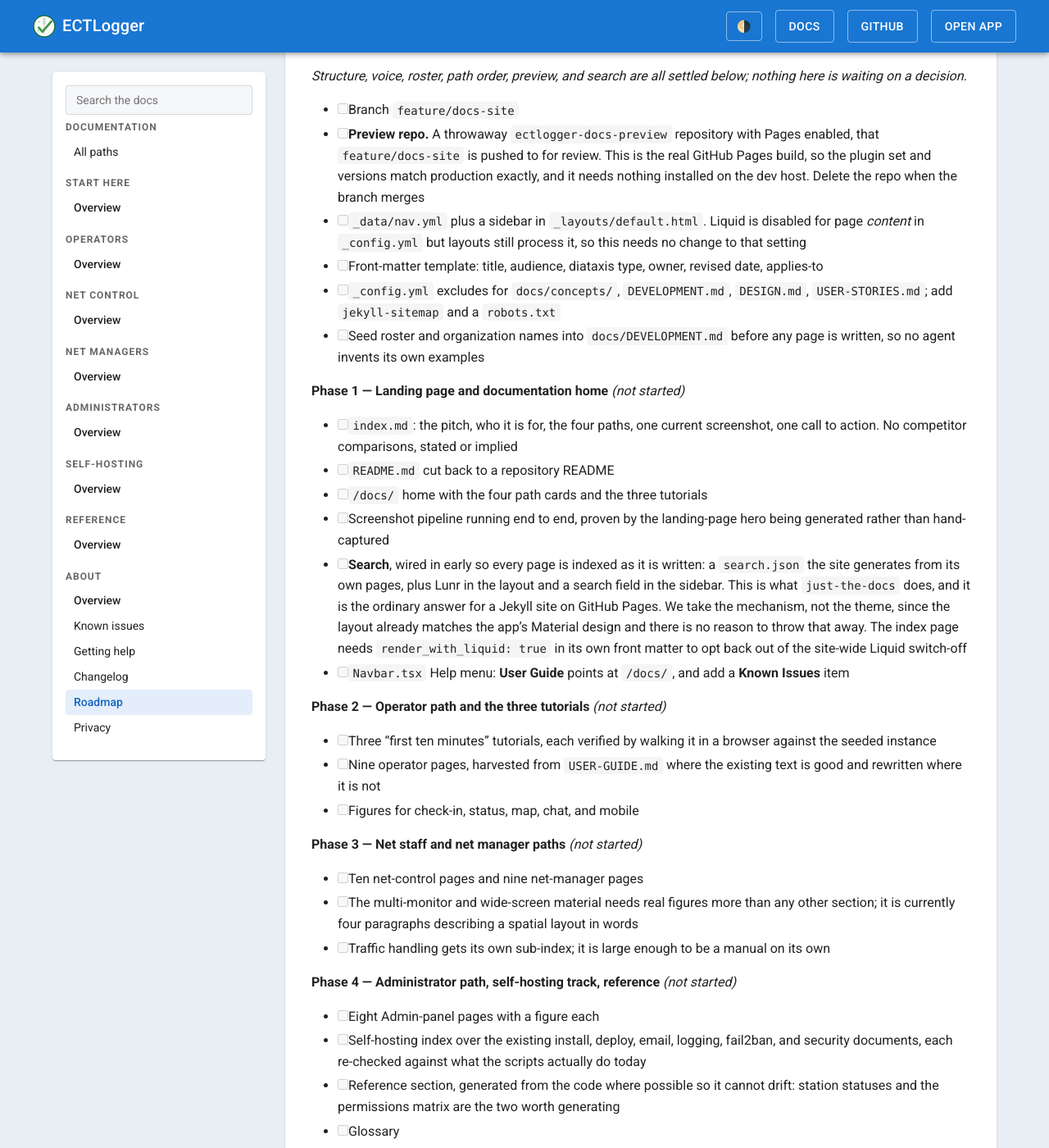
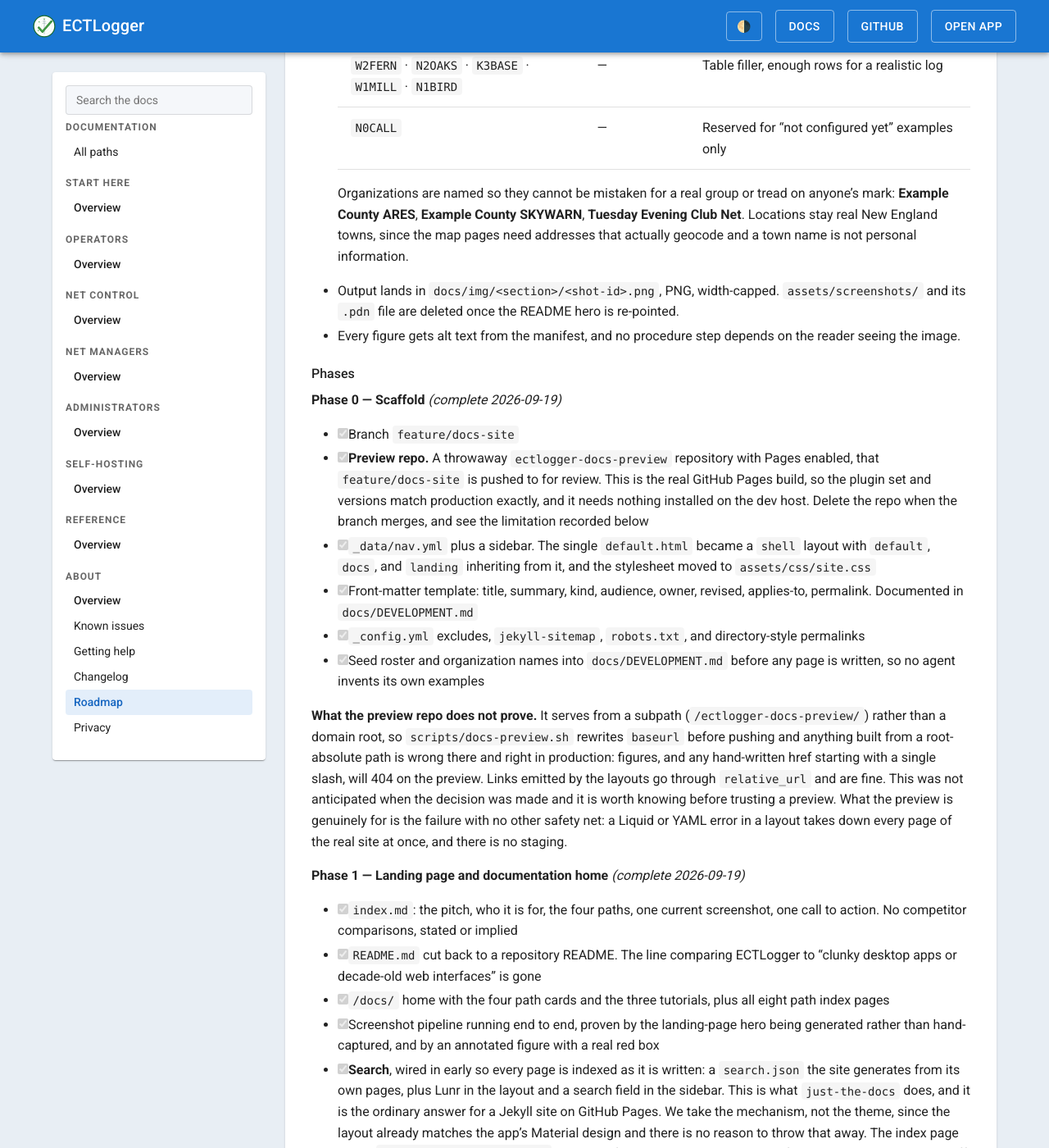
Before and after one commit to bradbrownjr/ectlogger, a Jekyll site: the page built from docs/ROADMAP.md, in a window 1280 px wide and 1400 px high, scrolled down 13070 px. Shown: the whole window at 82% size. Built offline with Jekyll 4.4.1, drawn with Linux system fonts in a browser that asks for light colours; our own code applies the rules of GitHub Pages for plain Markdown files; comment, search, counter and statistics services are not loaded; some of the changed text lies outside the part shown.

Commit message:
docs: mark phases 0 and 1 done, record two findings
Records the preview repo's real limitation, which was not anticipated
when that decision was written: it serves from a subpath, so root-
absolute paths (figures especially) are wrong there and right in
production. It still catches the failure that has no other safety net,
which is a layout error taking down every page at once.

Adds Milestone 0.10 for a latent bug found while standing up the demo
instance: database.py inserts the aiosqlite driver into a URL that
already names it, because it matches its own substring inside
"aiosqlite". Nobody hits it in production since .env.example documents
the form that works, but it is a trap for the next self-hoster.

Co-Authored-By: Claude Opus 5 <noreply@anthropic.com>
Claude-Session: https://claude.ai/code/session_018UAo5kvnrfbeiLuzfXbk9A

```diff
--- a/docs/ROADMAP.md
+++ b/docs/ROADMAP.md
@@ -61,6 +61,26 @@ Items predating this convention get a **Docs:** line when they are picked up, no
 *The bulk of this milestone (0.1 confirmed bugs, 0.2 orphaned code, 0.3 guardrails, 0.4 the modularity and componentization program) completed between 2026-07-03 and 2026-07-06 and has been pruned. What it delivered: a test suite and CI pipeline, React error boundaries, WebSocket resilience, SMTP timeouts, IANA timezone validation, composite indexes, shared frontend hooks, `app/permissions.py`, the backend router facades, and the frontend page splits. The patterns those splits established are documented in [`docs/DEVELOPMENT.md`](DEVELOPMENT.md) ("Backend router-split (facade) pattern", "Frontend component-split pattern", "Post-split verification checklist").*
 
 ***Milestone 0 is complete as of 2026-07-29.** Every section has shipped and been pruned. Section numbers are not reused, so commit messages and docs referencing "Milestone 0.4" or "Milestone 0.7" still resolve against the changelog. New codebase-health work should open a new section here rather than reopening a pruned one.*
+
+### 0.10 — `DATABASE_URL` mangles an explicit async driver
+
+**🐛 `sqlite+aiosqlite:///...` becomes `sqlite+aiosqlite+aiosqlite:///...` and the app will not start** *(found 2026-09-18 while standing up the documentation demo instance)*
+
+**Model:** Haiku. **Think:** none.
+**Docs:** self-hosting, if the fix changes what a valid `DATABASE_URL` looks like. Otherwise none (the documented form already works).
+
+`app/database.py` normalizes a SQLite URL by doing a plain string replace of
+`sqlite:///` with `sqlite+aiosqlite:///`. That substring also occurs inside
+`aiosqlite:///`, so a URL that already names the async driver gets it inserted a
+second time, and SQLAlchemy's dialect loader fails with `ValueError: too many
+values to unpack` — an error that says nothing about what is actually wrong.
+
+Nobody has hit this in production because `.env.example` documents the plain
+`sqlite:///./ectlogger.db` form and that is what everyone uses. It is a trap for
+the next person who reasonably assumes the explicit driver form is also
+accepted, and the self-hosting documentation is about to get more eyes on it.
+
+- [ ] Only prepend the driver when it is not already present, and cover both forms with a test
 
 ### 0.8 — Add swap to the production host *(operator task — needs root)*
 
@@ -340,24 +360,32 @@ The screenshots are eight months stale because refreshing them is manual, and an
 
 #### Phases
 
-**Phase 0 — Scaffold** *(not started)*
+**Phase 0 — Scaffold** *(complete 2026-09-19)*
 
-*Structure, voice, roster, path order, preview, and search are all settled below; nothing here is waiting on a decision.*
+- [x] Branch `feature/docs-site`
+- [x] **Preview repo.** A throwaway `ectlogger-docs-preview` repository with Pages enabled, that `feature/docs-site` is pushed to for review. This is the real GitHub Pages build, so the plugin set and versions match production exactly, and it needs nothing installed on the dev host. Delete the repo when the branch merges, and see the limitation recorded below
+- [x] `_data/nav.yml` plus a sidebar. The single `default.html` became a `shell` layout with `default`, `docs`, and `landing` inheriting from it, and the stylesheet moved to `assets/css/site.css`
+- [x] Front-matter template: title, summary, kind, audience, owner, revised, applies-to, permalink. Documented in `docs/DEVELOPMENT.md`
+- [x] `_config.yml` excludes, `jekyll-sitemap`, `robots.txt`, and directory-style permalinks
+- [x] Seed roster and organization names into `docs/DEVELOPMENT.md` before any page is written, so no agent invents its own examples
 
-- [ ] Branch `feature/docs-site`
-- [ ] **Preview repo.** A throwaway `ectlogger-docs-preview` repository with Pages enabled, that `feature/docs-site` is pushed to for review. This is the real GitHub Pages build, so the plugin set and versions match production exactly, and it needs nothing installed on the dev host. Delete the repo when the branch merges
-- [ ] `_data/nav.yml` plus a sidebar in `_layouts/default.html`. Liquid is disabled for page *content* in `_config.yml` but layouts still process it, so this needs no change to that setting
-- [ ] Front-matter template: title, audience, diataxis type, owner, revised date, applies-to
-- [ ] `_config.yml` excludes for `docs/concepts/`, `DEVELOPMENT.md`, `DESIGN.md`, `USER-STORIES.md`; add `jekyll-sitemap` and a `robots.txt`
-- [ ] Seed roster and organization names into `docs/DEVELOPMENT.md` before any page is written, so no agent invents its own examples
+**What the preview repo does not prove.** It serves from a subpath
+(`/ectlogger-docs-preview/`) rather than a domain root, so `scripts/docs-preview.sh`
+rewrites `baseurl` before pushing and anything built from a root-absolute path is
+wrong there and right in production: figures, and any hand-written href starting
+with a single slash, will 404 on the preview. Links emitted by the layouts go
+through `relative_url` and are fine. This was not anticipated when the decision
+was made and it is worth knowing before trusting a preview. What the preview is
+genuinely for is the failure with no other safety net: a Liquid or YAML error in
+a layout takes down every page of the real site at once, and there is no staging.
 
-**Phase 1 — Landing page and documentation home** *(not started)*
-- [ ] `index.md`: the pitch, who it is for, the four paths, one current screenshot, one call to action. No competitor comparisons, stated or implied
-- [ ] `README.md` cut back to a repository README
-- [ ] `/docs/` home with the four path cards and the three tutorials
-- [ ] Screenshot pipeline running end to end, proven by the landing-page hero being generated rather than hand-captured
-- [ ] **Search**, wired in early so every page is indexed as it is written: a `search.json` the site generates from its own pages, plus Lunr in the layout and a search field in the sidebar. This is what `just-the-docs` does, and it is the ordinary answer for a Jekyll site on GitHub Pages. We take the mechanism, not the theme, since the layout already matches the app's Material design and there is no reason to throw that away. The index page needs `render_with_liquid: true` in its own front matter to opt back out of the site-wide Liquid switch-off
-- [ ] `Navbar.tsx` Help menu: **User Guide** points at `/docs/`, and add a **Known Issues** item
+**Phase 1 — Landing page and documentation home** *(complete 2026-09-19)*
+- [x] `index.md`: the pitch, who it is for, the four paths, one current screenshot, one call to action. No competitor comparisons, stated or implied
+- [x] `README.md` cut back to a repository README. The line comparing ECTLogger to "clunky desktop apps or decade-old web interfaces" is gone
+- [x] `/docs/` home with the four path cards and the three tutorials, plus all eight path index pages
+- [x] Screenshot pipeline running end to end, proven by the landing-page hero being generated rather than hand-captured, and by an annotated figure with a real red box
+- [x] **Search**, wired in early so every page is indexed as it is written: a `search.json` the site generates from its own pages, plus Lunr in the layout and a search field in the sidebar. This is what `just-the-docs` does, and it is the ordinary answer for a Jekyll site on GitHub Pages. We take the mechanism, not the theme, since the layout already matches the app's Material design and there is no reason to throw that away. The index page needs `render_with_liquid: true` in its own front matter to opt back out of the site-wide Liquid switch-off
+- [x] `Navbar.tsx` Help menu: **User Guide** points at `/docs/`, and a **Known Issues** item added. `AboutModal.tsx`'s privacy link picked up the trailing slash the new permalinks need
 
 **Phase 2 — Operator path and the three tutorials** *(not started)*
 - [ ] Three "first ten minutes" tutorials, each verified by walking it in a browser against the seeded instance
```
Also changed, not shown: docs/concepts/DOC-SITE-BRIEF.md (added, +166 -0 lines).
